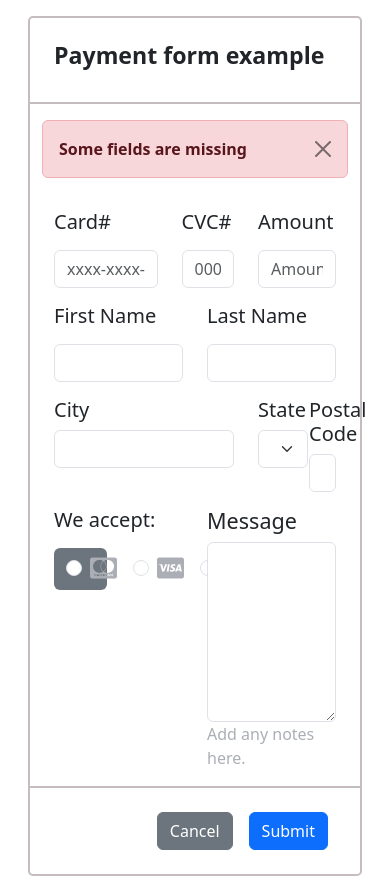
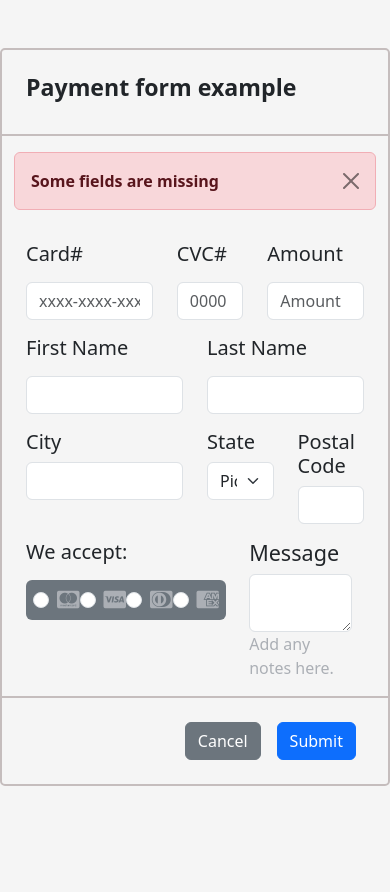
Before and after one commit to 4GeeksAcademy/html5_form_argelio, a plain HTML site: page index.html in a window 390 px wide. After the commit the page ends 844 px from the top, so only its background shows below. Drawn offline with nearby package versions, Linux system fonts and the light colour scheme.

Commit message:
final adjustment for responsiveness

```diff
--- a/index.html
+++ b/index.html
@@ -13,9 +13,9 @@
         color: #abafb5;
     }
 </style>
-<body>
-    <div class="container-fluid justify-content-center" >
-        <form action="https://www.google.com" class="row my-3 mx-3 d-flex justify-content-center" method="get" style="border: 2px solid rgb(197, 189, 189); border-radius: 5px;">
+<body style="background-color: whitesmoke;">
+    <div class="container-fluid my-5" style="max-width: 800px;">
+        <form action="https://www.google.com" class="row d-flex justify-content-center" method="get" style="border: 2px solid rgb(197, 189, 189); border-radius: 5px;">
             <div class="row" style="border-bottom: 2px solid rgb(197, 189, 189)">
                 <legend class="my-4"><h3><strong>Payment form example</strong></h3></legend>
             </div>
@@ -54,11 +54,11 @@
                         </div>
                     </div>
                     <div class="row mt-3">
-                        <div class="col-8">
+                        <div class="col-6">
                             <lable for="city" class="form-label"><h5>City</h5></lable>
                             <input type="text" class="form-control" name="city" id="city">
                         </div>
-                        <div class="col-2">
+                        <div class="col-3">
                             <label for="state" class="form-label mb-0"><h5>State</h5></label>
                             <select name="stateselector" id="stateselector" class="form-select">
                                 <option selected>Pick a state</option>
@@ -68,7 +68,7 @@
                                 <option value="NY">New York</option>
                             </select>
                         </div>
-                        <div class="col-2">
+                        <div class="col-3">
                             <label for="postalcode" class="form-label mb-0"><h5>Postal Code</h5></label>
                             <input type="text" class="form-control" name="postalcode" id="postalcode">
                         </div>
@@ -76,39 +76,41 @@
                 </fieldset>
                 <fieldset class="col-12">
                     <div class="row mt-3">
-                        <div class="col-6">
+                        <div class="col-7">
                             <div class="row">
                                 <label for="cardtype" class="form-label"><h5>We accept:</h5></label><br>
                             </div>
                             <div class="row">
-                                <div class="col-6">
-                                    <div class="container bg-secondary d-flex justify-content-between rounded">
-                                        <div class="form-check form-check-inline py-2">
+                                <div class="col-12">
+                                    <div class="container bg-secondary d-flex justify-content-center rounded ms-0" style="min-width: 200px; max-width: 400px; min-height: 40px; max-height: 60px;">
+                                        <div class="form-check m-auto">
                                             <input type="radio" class="form-check-input" name="cardtypes" id="mastercard">
-                                            <label for="mastercard" class="form-check-label"><i class="fa-brands fa-cc-mastercard fa-xl"></i></label>
+                                            <label for="mastercard" class="form-check-label"><i class="fa-brands fa-cc-mastercard fa-lg"></i></label>
                                         </div>
-                                        <div class="form-check form-check-inline py-2">
+                                        <div class="form-check m-auto">
                                             <input type="radio" class="form-check-input" name="cardtypes" id="visa">
-                                            <label for="visa" class="form-check-label"><i class="fa-brands fa-cc-visa fa-xl"></i></label>
+                                            <label for="visa" class="form-check-label"><i class="fa-brands fa-cc-visa fa-lg"></i></label>
                                         </div>
-                                        <div class="form-check form-check-inline py-2">
+                                        <div class="form-check m-auto">
                                             <input type="radio" class="form-check-input" name="cardtypes" id="dinersclub">
-                                            <label for="dinersclub" class="form-check-label"><i class="fa-brands fa-cc-diners-club fa-xl"></i></label>
+                                            <label for="dinersclub" class="form-check-label"><i class="fa-brands fa-cc-diners-club fa-lg"></i></label>
                                         </div>
-                                        <div class="form-check form-check-inline py-2">
+                                        <div class="form-check m-auto">
                                             <input type="radio" class="form-check-input" name="cardtypes" id="amex">
-                                            <label for="amex" class="form-check-label"><i class="fa-brands fa-cc-amex fa-xl"></i></label>
+                                            <label for="amex" class="form-check-label"><i class="fa-brands fa-cc-amex fa-lg"></i></label>
                                         </div>
                                     </div>
                                 </div>
                             </div>
                         </div>
-                        <div class="col-6">
-                            <h4>Message</h4>
-                            <div class="form-floating">
-                                <textarea name="comments" id="comments" cols="30" rows="50" class="form-control" style="height: 180px;"></textarea>
+                        <div class="col-5">
+                            <div class="container">
+                                <h4>Message</h4>
+                                <div class="form-floating">
+                                <textarea name="comments" id="comments" cols="30" rows="50" class="form-control" style="max-height: 200px; max-width: 400px;"></textarea>
                             </div>
                             <p style="color: #abafb5;">Add any notes here.</p>
+                            </div>
                         </div>
                     </div>
                 </fieldset>
```
